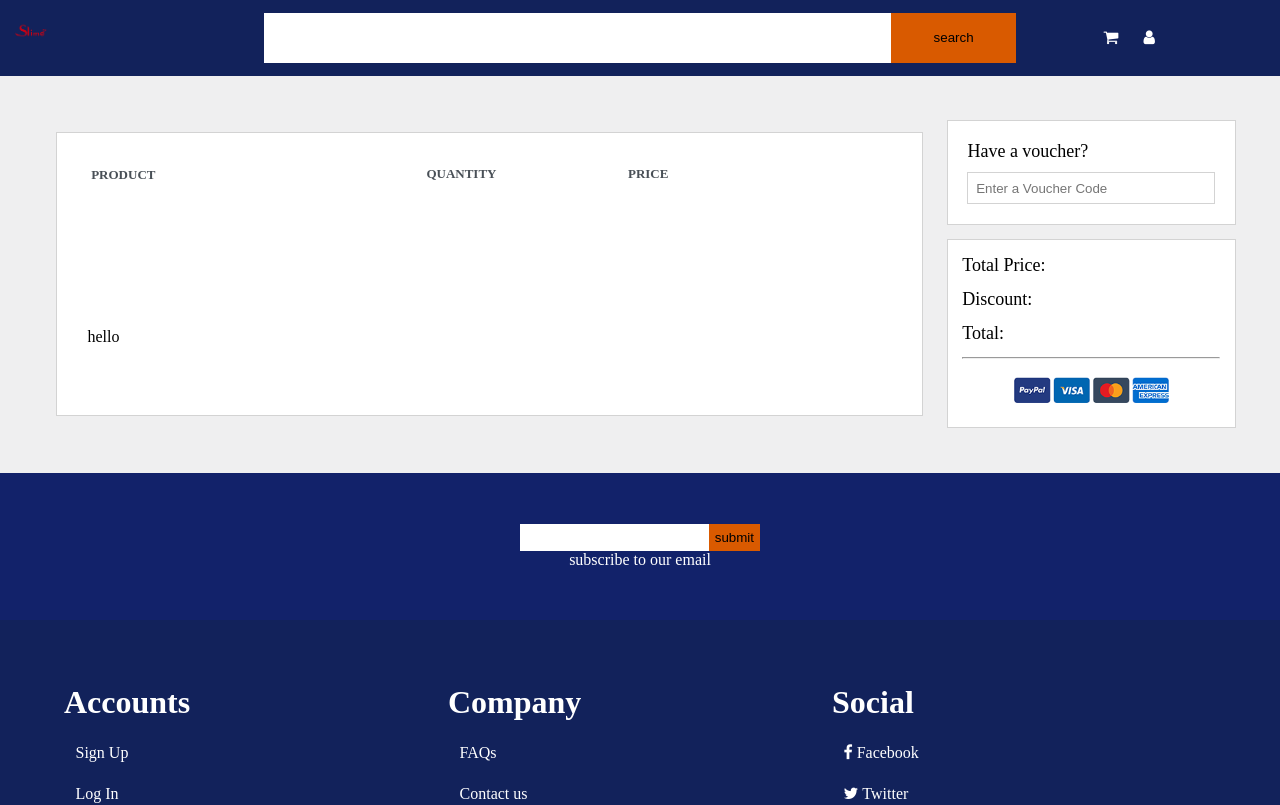
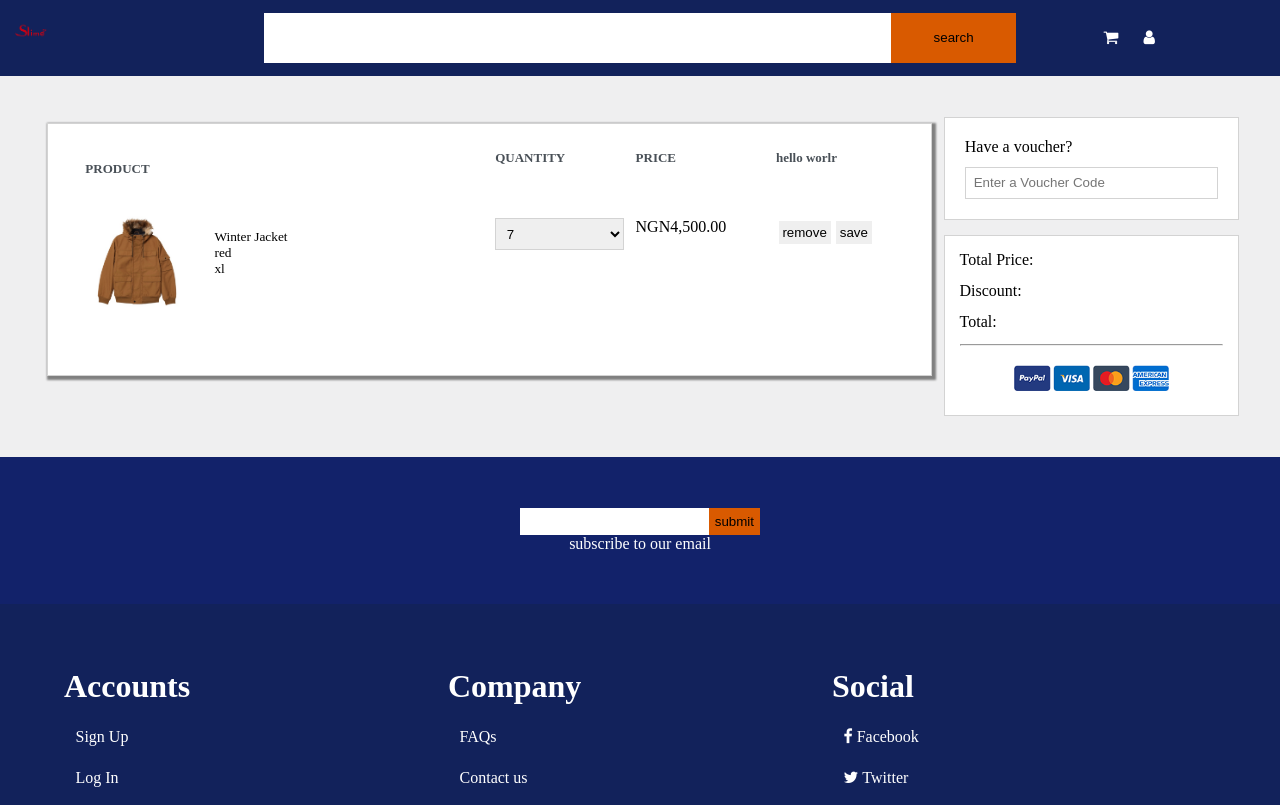
Before and after one commit to ike-njoku/Afrileg2.0, an Angular app: page /cart in a window 1280 px wide. Shown: the top 805 px of the page. Built offline with nearby package versions, Linux system fonts and the light colour scheme.

Commit message:
added cartProductInterface

```diff
--- a/src/app/app.module.ts
+++ b/src/app/app.module.ts
@@ -19,6 +19,7 @@ import { SignUpComponent } from './sign-up/sign-up.component';
 // import HTTP client
 import { HttpClientModule } from '@angular/common/http';
 import { CartComponent } from './cart/cart.component';
+
 
 
 @NgModule({
@@ -46,4 +47,5 @@ import { CartComponent } from './cart/cart.component';
   providers: [],
   bootstrap: [AppComponent]
 })
+
 export class AppModule { }
--- a/src/app/cart.service.ts
+++ b/src/app/cart.service.ts
@@ -1,3 +1,8 @@
+import { cart } from './mock-cart-delete';
+// import the cart interface
+import { Cart } from './cartInterface';
+import { HttpClient } from '@angular/common/http';
+
 import { Injectable } from '@angular/core';
 
 @Injectable({
@@ -5,5 +10,11 @@ import { Injectable } from '@angular/core';
 })
 export class CartService {
 
-  constructor() { }
+  constructor(private http: HttpClient) { }
+
+  getCartDetails(): Cart[]{
+    return cart;
+
+
+  }
 }
--- a/src/app/cart/cart.component.css
+++ b/src/app/cart/cart.component.css
@@ -11,3 +11,19 @@ thead {
 input {
     border: thin solid lightgray;
 }
+
+tr img {
+    width: 80%;
+}
+
+th,
+td {
+    padding: 2%;
+    margin: 2%;
+}
+
+select {
+    border: thin solid lightgray;
+    width: 100%;
+    padding: 5%;
+}
--- a/src/app/cart/cart.component.html
+++ b/src/app/cart/cart.component.html
@@ -1,42 +1,57 @@
+<ng-container *ngIf="cartDetails.length; else elseTemplate">
+
     <div class="container pad-3">
+        <!-- cart table  -->
+        <div class="col-9 col-sm-full">
+            <table style="text-align: left;" class="shd-1 mg-1 border-thin box pad-2">
+                <thead>
+                    <tr class="container mg-b-2">
+                        <th class='col-6'>PRODUCT </th>
+                        <th class='col-2'>QUANTITY </th>
+                        <th class='col-2'>PRICE </th>
+                        <!-- buttons (add to wish list, remove) -->
+                        <th class='col-2'>hello worlr</th>
+                    </tr>
+                </thead>
+                <!-- table head ends -->
+                <tbody>
+                    <tr class="container mg-b-3" *ngFor="let cartDetail of cartDetails">
+                        <!-- product -->
+                        <td class="container col-6">
+                            <img style='margin-top: -15%;' src="{{cartDetail.product.image1}}" alt="{{cartDetail.product.name}}" class="col-4">
+                            <div class="col-8 smaller">
+                                {{cartDetail.product.name}}
+                                <!-- product preferences -->
+                                <div class="col-12">
+                                    {{cartDetail.preferences.color}} <br> {{cartDetail.preferences.size}}
+                                </div>
+                            </div>
 
-    <!-- cart table -->
-    <table class="col-9 mg-2 col-sm-full pad-3 box border-thin">
-        <!-- table head -->
-        <thead class="container col-12 ">
-            <!-- product -->
-            <tr class="col-5 mg-half">
-                <th>PRODUCT</th>
-            </tr>
-            <!-- quantity -->
-            <tr class="col-3 mg-half">
-                <th>
-                    QUANTITY
-                </th>
-            </tr>
-            <!-- unit const  -->
-            <tr class="col-3 mg-half">
-                <th>PRICE</th>
-            </tr>
-            <!-- row cost  -->
-            <tr class="col-1 mg-half">
-                <th>
-                    <!-- add to wish list / delete -->
-                </th>
-            </tr>
+                        </td>
 
-        </thead>
-        <!-- table body -->
-        <tbody>
+                        <!-- Quantity -->
+                        <td class="col-2">
+                            <select name="" id="">
+                        <option value="">{{cartDetail.productQuantity}}</option>
+                      </select>
+                        </td>
 
-            <tr>
-                <td>hello</td>
+                        <!-- price -->
+                        <td class="col-2">{{cartDetail.product.price|currency:'NGN'}}</td>
+
+                        <!-- buttons -->
+                        <td class="col-2">
+                            <button class="pad-3 mg-2">remove</button>
+                            <button class="pad-3 mg-2">save</button>
+                        </td>
                     </tr>
                 </tbody>
             </table>
+        </div>
+
 
         <!-- voucher and summary -->
-    <div style="font-size: large;" class="col-3 mg-2 col-sm-full container">
+        <div class="col-3 mg-1 col-sm-full container">
             <!-- add voucher -->
             <div class="mg-b-5 box border-thin pad-5 container col-12 ">
                 <div class="col-12 mg-2">
@@ -66,3 +81,12 @@
             </div>
         </div>
     </div>
+
+</ng-container>
+
+<!-- if theres no items in the cart -->
+<ng-template #elseTemplate>
+    <div class="col-12 box shd-1 pad-5 header pad-5 mg-5">
+        There are No items in your cart!!!
+    </div>
+</ng-template>
--- a/src/app/cart/cart.component.ts
+++ b/src/app/cart/cart.component.ts
@@ -1,4 +1,5 @@
 import { Component, OnInit } from '@angular/core';
+import { CartService } from '../cart.service';
 
 @Component({
   selector: 'app-cart',
@@ -6,10 +7,20 @@ import { Component, OnInit } from '@angular/core';
   styleUrls: ['./cart.component.css']
 })
 export class CartComponent implements OnInit {
+  // property cart details (will be assigned values returned by the cart service)
+  cartDetails;
 
-  constructor() { }
+  constructor(private cartService: CartService) { }
+
+  // get the cart details
+  getCartDetails(){
+    this.cartDetails = this.cartService.getCartDetails();
+  }
+
 
   ngOnInit(): void {
+    // get cart details when the view is initialized
+    this.getCartDetails();
   }
 
 }
--- a/src/app/cartInterface.ts
+++ b/src/app/cartInterface.ts
@@ -1,6 +1,8 @@
+import { CartProductPreferences } from './cartProductPreferencesInterface';
 // import interface: product because the cart interface is going to have products
 import { Products } from './productInterface';
 export interface Cart{
  product: Products;
+ preferences?: CartProductPreferences;
  productQuantity: number;
 }
--- /dev/null
+++ b/src/app/cartProductPreferencesInterface.ts
@@ -0,0 +1,5 @@
+export interface CartProductPreferences{
+  size?: string;
+  length?: string;
+  color?: string;
+}
--- a/src/app/mock-cart-delete.ts
+++ b/src/app/mock-cart-delete.ts
@@ -12,19 +12,36 @@ export const cart: Cart[] = [
   image3: '/assets/products/winterCoat.jpg',
   images: []
 
- }, productQuantity: 7},
+ },
+  preferences:{
+    color: 'red',
+    size: 'xl'
+  },
+ productQuantity: 7},
 
- {product:
-  {id : 2,
-   name : 'Apple Mac Book ',
-   price : 380,
-   description : 'IOS laptop',
-   inventry : 10,
-   rating : 2.5,
-   image1: '/assets/products/mackbook.jpg',
-   image2: '/assets/products/mackbook.jpg',
-   image3: '/assets/products/mackbook.jpg',
-   images: []
+//  {product:
+//   {id : 2,
+//    name : 'Apple Mac Book ',
+//    price : 380,
+//    description : 'IOS laptop',
+//    inventry : 10,
+//    rating : 2.5,
+//    image1: '/assets/products/mackbook.jpg',
+//    image2: '/assets/products/mackbook.jpg',
+//    image3: '/assets/products/mackbook.jpg',
+//    images: []
 
-  }, productQuantity: 12}
+//   }, productQuantity: 12},
+
+//   {product:
+//  {id : 9,
+//   name : 'Ash Chair',
+//   price : 1730,
+//   description : 'comfortable chair for your room',
+//   inventry : 50,
+//   rating : 2.1,
+//   image1: '/assets/products/ashchair.jpg',
+//   image2: '/assets/products/ashchair.jpg',
+//   image3: '/assets/products/ashchair.jpg',
+//   images: []}, productQuantity: 2}
 ];
--- a/src/app/mockProductsDelete.ts
+++ b/src/app/mockProductsDelete.ts
@@ -123,4 +123,4 @@ export const PRODUCTS: Products[] = [
   image3: '/assets/products/winterCoat.jpg',
   images: ['hello world', 'one'],
  },
-]
+];
--- a/src/app/productInterface.ts
+++ b/src/app/productInterface.ts
@@ -11,4 +11,4 @@ export interface Products{
 
   'images': any[];
 
-};
+}
```
Lines whose indentation alone changed are shown as unchanged.
